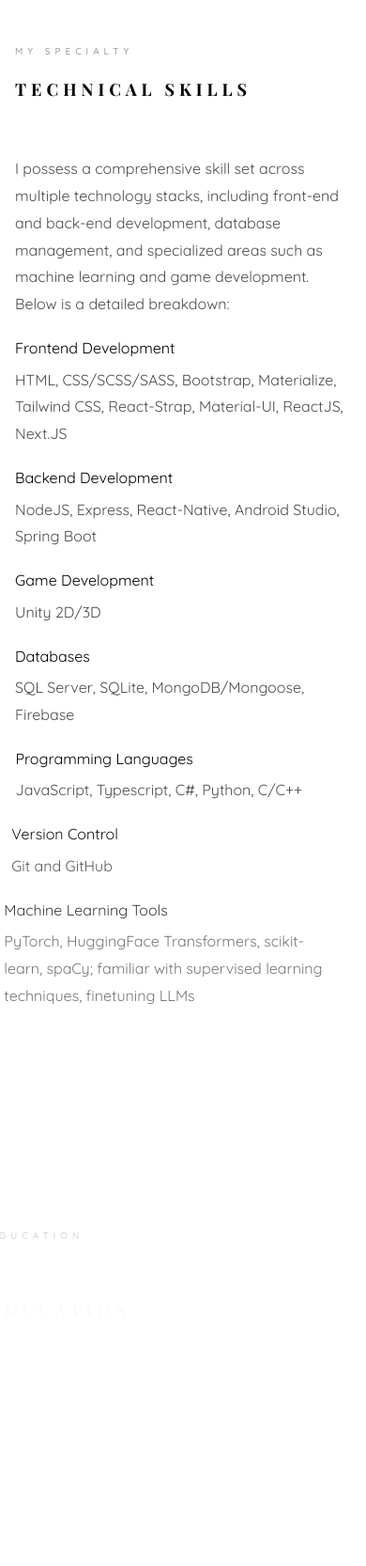
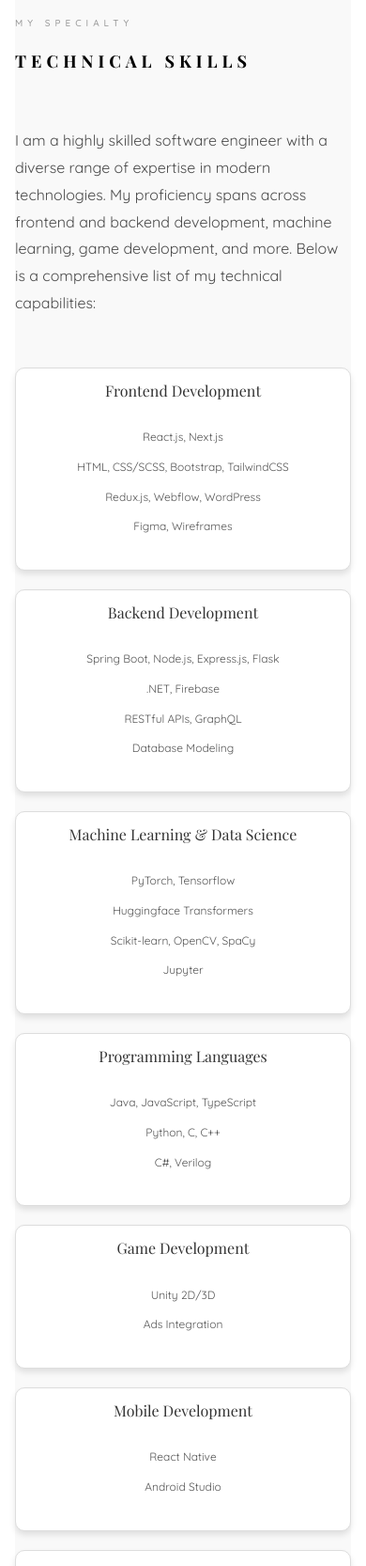
Before and after one commit to taimooransari/portfolio, a plain HTML site: page index.html in a window 390 px wide. Shown: the part 5240-6906 px from the top of the page at 94% size. Drawn offline with nearby package versions, Linux system fonts and the light colour scheme; files whose address does not match are found by name; a web font is replaced by a local one.

Commit message:
cv update

```diff
--- a/css/style.css
+++ b/css/style.css
@@ -25,6 +25,7 @@ body {
     font-size: 16px;
   }
 }
+
 
 a {
   color: #2c98f0;
@@ -2058,3 +2059,63 @@ body.offcanvas .colorlib-nav-toggle {
 
   }
 }
+
+
+/* General styles */
+.colorlib-skills {
+  padding: 50px 0;
+  background-color: #f9f9f9;
+}
+
+.skills-grid {
+  display: grid;
+  grid-template-columns: repeat(auto-fit, minmax(300px, 1fr));
+  gap: 20px;
+  margin-top: 30px;
+}
+
+/* Skill category styling */
+.skill-category {
+  background: #ffffff;
+  border: 1px solid #ddd;
+  border-radius: 10px;
+  box-shadow: 0 4px 6px rgba(0, 0, 0, 0.1);
+  padding: 20px;
+  display: flex;
+  flex-direction: column;
+  justify-content: space-between;
+  height: 100%;
+  text-align: center;
+}
+
+.skill-category h3 {
+  font-size: 1.8rem; /* Increased heading size */
+  margin-bottom: 20px;
+  color: #333;
+}
+
+.skill-category ul {
+  list-style: none;
+  padding: 0;
+}
+
+.skill-category ul li {
+  font-size: 1.3rem; /* Larger font size for skills */
+  margin: 10px 0; /* Slightly more spacing between items */
+  color: #555;
+}
+
+/* Responsive adjustments */
+@media (max-width: 768px) {
+  .skill-category {
+      padding: 15px;
+  }
+
+  .skill-category h3 {
+      font-size: 1.6rem; /* Adjust heading size for mobile */
+  }
+
+  .skill-category ul li {
+      font-size: 1.2rem; /* Slightly reduced for smaller screens */
+  }
+}
--- a/index.html
+++ b/index.html
@@ -362,75 +362,99 @@
 				<section class="colorlib-skills" data-section="skills">
 					<div class="colorlib-narrow-content">
 						<div class="row">
-							<div class="col-md-6 col-md-offset-3 col-md-pull-3 animate-box"
-								data-animate-effect="fadeInLeft">
+							<div class="col-md-6 col-md-offset-3 col-md-pull-3 animate-box" data-animate-effect="fadeInLeft">
 								<span class="heading-meta">My Specialty</span>
 								<h2 class="colorlib-heading">Technical Skills</h2>
 							</div>
 						</div>
 						<div class="row">
 							<div class="col-md-12 animate-box" data-animate-effect="fadeInLeft">
-								<p>I possess a comprehensive skill set across multiple technology stacks, including
-									front-end and back-end development, database management, and specialized areas such
-									as machine learning and game development. Below is a detailed breakdown:</p>
-							</div>
-							<!-- Frontend Skills -->
-							<div class="col-md-6 animate-box" data-animate-effect="fadeInLeft">
-								<div class="progress-wrap">
-									<h3>Frontend Development</h3>
-									<p>HTML, CSS/SCSS/SASS, Bootstrap, Materialize, Tailwind CSS, React-Strap,
-										Material-UI, ReactJS, Next.JS</p>
-								</div>
-							</div>
-							<!-- Backend Skills -->
-							<div class="col-md-6 animate-box" data-animate-effect="fadeInRight">
-								<div class="progress-wrap">
-									<h3>Backend Development</h3>
-									<p>NodeJS, Express, React-Native, Android Studio, Spring Boot</p>
-									<br class="mob-hide" />
-								</div>
-							</div>
-							<!-- Game Engine -->
-							<div class="col-md-6 animate-box" data-animate-effect="fadeInRight">
-								<div class="progress-wrap">
-									<h3>Game Development</h3>
-									<p>Unity 2D/3D</p>
-								</div>
-							</div>
-							<!-- Database Skills -->
-							<div class="col-md-6 animate-box" data-animate-effect="fadeInLeft">
-								<div class="progress-wrap">
-									<h3>Databases</h3>
-									<p>SQL Server, SQLite, MongoDB/Mongoose, Firebase</p>
+								<p>
+									I am a highly skilled software engineer with a diverse range of expertise in modern technologies.
+									My proficiency spans across frontend and backend development, machine learning, game development,
+									and more. Below is a comprehensive list of my technical capabilities:
+								</p>
 							</div>
 						</div>
 
-							<!-- Programming Languages -->
-							<div class="col-md-6 animate-box" data-animate-effect="fadeInRight">
-								<div class="progress-wrap">
+						<!-- Skill Categories -->
+						<div class="skills-grid">
+							<div class="skill-category">
+								<h3>Frontend Development</h3>
+								<ul>
+									<li>React.js, Next.js</li>
+									<li>HTML, CSS/SCSS, Bootstrap, TailwindCSS</li>
+									<li>Redux.js, Webflow, WordPress</li>
+									<li>Figma, Wireframes</li>
+								</ul>
+							</div>
+							<div class="skill-category">
+								<h3>Backend Development</h3>
+								<ul>
+									<li>Spring Boot, Node.js, Express.js, Flask</li>
+									<li>.NET, Firebase</li>
+									<li>RESTful APIs, GraphQL</li>
+									<li>Database Modeling</li>
+								</ul>
+							</div>
+							<div class="skill-category">
+								<h3>Machine Learning & Data Science</h3>
+								<ul>
+									<li>PyTorch, Tensorflow</li>
+									<li>Huggingface Transformers</li>
+									<li>Scikit-learn, OpenCV, SpaCy</li>
+									<li>Jupyter</li>
+								</ul>
+							</div>
+							<div class="skill-category">
 								<h3>Programming Languages</h3>
-									<p>JavaScript, Typescript, C#, Python, C/C++</p>
+								<ul>
+									<li>Java, JavaScript, TypeScript</li>
+									<li>Python, C, C++</li>
+									<li>C#, Verilog</li>
+								</ul>
 							</div>
+							<div class="skill-category">
+								<h3>Game Development</h3>
+								<ul>
+									<li>Unity 2D/3D</li>
+									<li>Ads Integration</li>
+								</ul>
 							</div>
-							<!-- Version Control -->
-							<div class="col-md-6 animate-box" data-animate-effect="fadeInLeft">
-								<div class="progress-wrap">
+							<div class="skill-category">
+								<h3>Mobile Development</h3>
+								<ul>
+									<li>React Native</li>
+									<li>Android Studio</li>
+								</ul>
+							</div>
+							<div class="skill-category">
+								<h3>DevOps</h3>
+								<ul>
+									<li>Docker, Jenkins</li>
+									<li>Postman</li>
+								</ul>
+							</div>
+							<div class="skill-category">
 								<h3>Version Control</h3>
-									<p>Git and GitHub</p>
+								<ul>
+									<li>Git, GitHub</li>
+									<li>GitLab</li>
+								</ul>
 							</div>
-							</div>
-
-							<!-- Machine Learning Tools -->
-							<div class="col-md-12 animate-box" data-animate-effect="fadeInLeft">
-								<div class="progress-wrap">
-									<h3>Machine Learning Tools</h3>
-									<p>PyTorch, HuggingFace Transformers, scikit-learn, spaCy; familiar with supervised
-										learning techniques, finetuning LLMs</p>
-								</div>
+							<div class="skill-category">
+								<h3>Networking & Distributed Systems</h3>
+								<ul>
+									<li>TCP, HTTP</li>
+									<li>WebSockets, Server-Sent Events</li>
+								</ul>
 							</div>
 						</div>
 					</div>
 				</section>
+
+
+
 
 				<!-- <section class="colorlib-skills" data-section="skills">
 					<div class="colorlib-narrow-content">
@@ -632,29 +656,15 @@
                 <span><br />August 2024 - Present</span>
             </h2>
             <ul>
-													<li>Assist in migrating legacy on-premise software to the cloud
-														using React and Spring Boot, ensuring scalability and
-														performance.</li>
-													<li>Manage SQL Server operations, optimizing database performance
-														and reliability.</li>
-													<li>Collaborate with cross-functional teams to architect and
-														implement robust cloud solutions that align with business
-														objectives.</li>
-													<li>Conduct thorough code reviews, providing actionable feedback to
-														enhance code quality and maintain development standards.</li>
-													<li>Support the DevOps team in automating deployment processes,
-														reducing downtime, and improving operational efficiency.</li>
-													<li>Ensure seamless code integration by verifying code merges and
-														maintaining version control best practices.</li>
-													<li>Develop and implement complex software features, contributing to
-														enhanced system functionality and user satisfaction.</li>
+                <li>Developing a scalable and reliable cloud-based solution on Microsoft Azure using ReactJS and Spring Boot.</li>
+                <li>Designed and implemented RESTful APIs on Spring Boot, improving system reliability and reducing server load by 20%.</li>
+                <li>Optimized server-side performance, reducing API downtime and load times by 30% through code refactoring and testing.</li>
+                <li>Enhanced database modeling, supporting a 40% increase in transaction volume with improved reliability and scalability.</li>
             </ul>
-
         </div>
     </div>
 </article>
 
-									<!-- Site Service Software Inc. -->
 <article class="timeline-entry animate-box" data-animate-effect="fadeInLeft">
     <div class="timeline-entry-inner">
         <div class="timeline-icon color-2">
@@ -665,46 +675,13 @@
                 <span><br />July 2024 - August 2024</span>
             </h2>
             <ul>
-													<li>Developing their flaship cloud application using ReactJS, Spring Boot,
-														and MySQL, enhancing system efficiency by 20%.</li>
-													<li>Implementing responsive frontend features in ReactJS, improving
-														user interface and experience.</li>
-													<li>Building and optimizing backend services in Spring Boot for
-														robust application performance.</li>
-													<li>Integrating MySQL database for efficient data management and
-														retrieval.</li>
-													<li>Collaborating with cross-functional teams to streamline
-														development processes and meet project deadlines.</li>
+                <li>Developed RESTful API modules to enhance scalability and maintainability.</li>
+                <li>Resolved a critical authentication bug, improving login success by 40% and earning a full-time Software Engineering offer.</li>
+                <li>Implemented Twilio-powered OTP OAuth 2.0 authentication, boosting security by 30%.</li>
             </ul>
         </div>
     </div>
 </article>
-									<!-- Headstarter AI -->
-									<!-- <article class="timeline-entry animate-box" data-animate-effect="fadeInLeft">
-										<div class="timeline-entry-inner">
-											<div class="timeline-icon color-4">
-												<i class="icon-pen2"></i>
-											</div>
-											<div class="timeline-label">
-												<h2>Software Engineering Fellow @ Headstarter AI<span><br />July 2024 -
-														Present</span></h2>
-
-												<ul>
-													<li>Creating 5 innovative AI applications as part of an intensive
-														7-week program.</li>
-													<li>Participating in weekly hackathons, enhancing problem-solving
-														and coding skills.</li>
-													<li>Expanding and refining my portfolio with hands-on projects and
-														collaborative work.</li>
-													<li>Collaborating with engineers from top companies including
-														Google, Apple, Bloomberg, Citadel, Two Sigma, and Meta.</li>
-													<li>Gaining invaluable insights and experience from interactions
-														with leading industry experts and startups.</li>
-												</ul>
-
-											</div>
-										</div>
-									</article> -->
 
 <!-- Mindstorm Studios -->
 <article class="timeline-entry animate-box" data-animate-effect="fadeInRight">
@@ -713,19 +690,16 @@
             <i class="icon-pen2"></i>
         </div>
         <div class="timeline-label">
-												<h2>Game Programming Intern @ Mindstorm Studios <span><br />June 2023 -
-														July 2023</span></h2>
+            <h2>Game Programming Intern @ Mindstorm Studios <span><br />June 2023 - July 2023</span></h2>
             <ul>
-													<li>Developed 2 hyper-casual mobile games using Unity, leading to an
-														increase in user engagement by 15%.</li>
-													<li>Planned and executed the full development cycle, including game
-														design and programming.</li>
-													<li>Programmed game logic using C# and optimized code for
-														performance.</li>
+                <li>Spearheaded the development of two hyper-casual mobile games [Acquired] in Unity.</li>
+                <li>Programmed game logic in C# and optimized code for performance by 25%.</li>
+                <li>Contributed to performance testing, debugging, and deployment in collaboration with the game development team.</li>
             </ul>
         </div>
     </div>
 </article>
+
 
 									<!-- Freelance -->
 									<article class="timeline-entry animate-box" data-animate-effect="fadeInLeft">
```
Also changed, not shown: 2 other files. Lines whose indentation alone changed are shown as unchanged.
